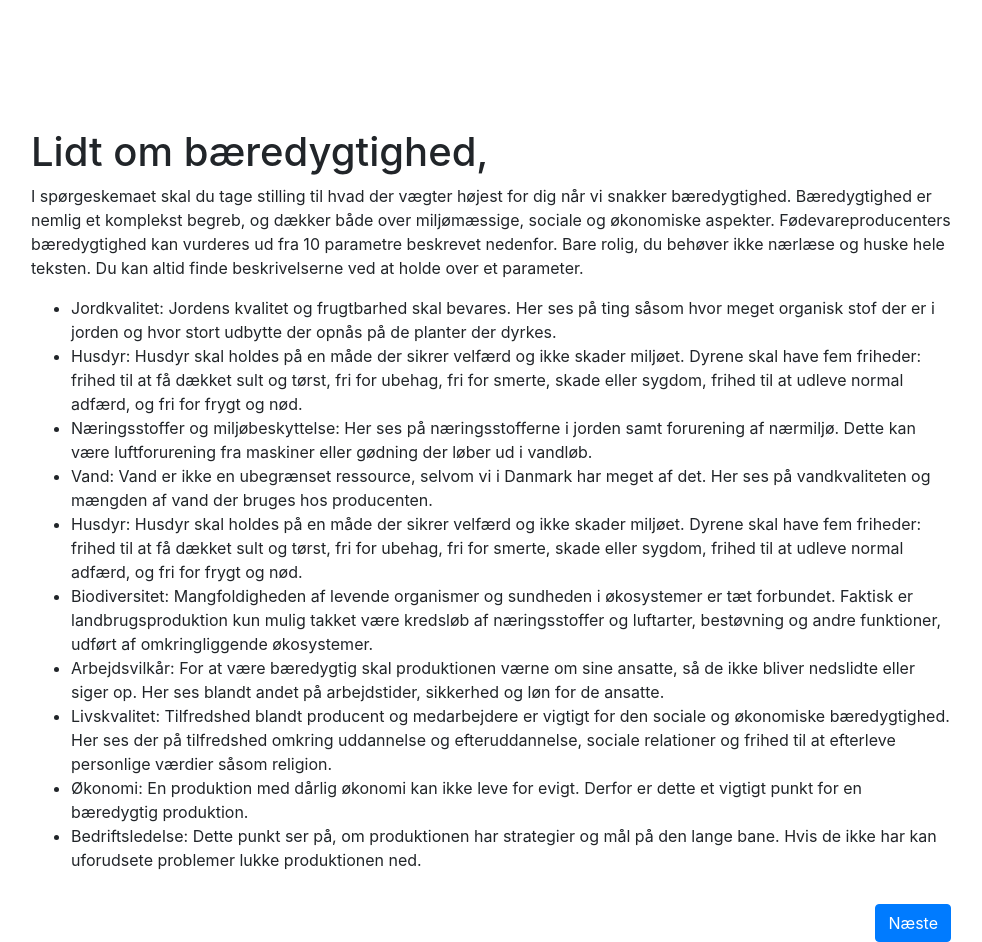
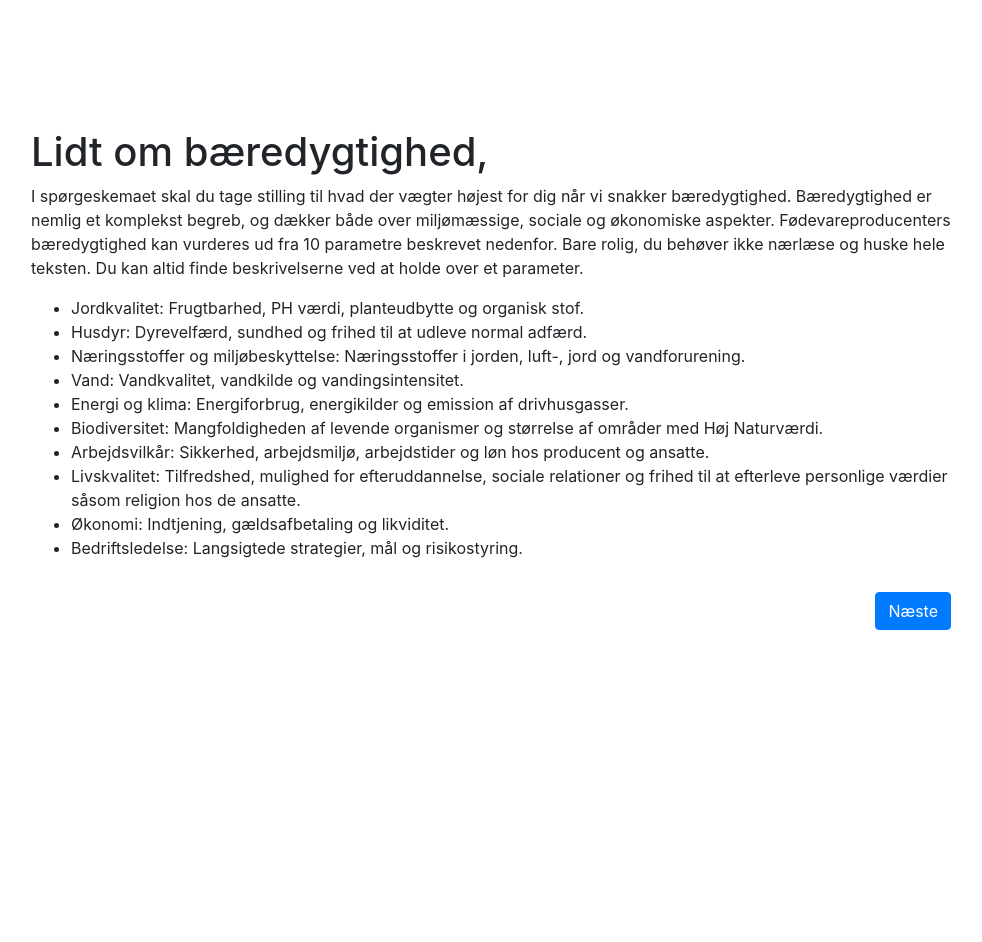
Before and after one commit to Vanluren/survey-imprecise, a React (Create React App) app: page /sustainability in a window 1280 px wide. Shown: the whole page, without its empty margins (149-1131 px from the left). After the commit the page ends 800 px from the top, so only its background shows below. Built offline with nearby package versions, Linux system fonts and the light colour scheme; no server answers.

Commit message:
Shortened description of sustainability parameters

```diff
--- a/src/TextPages/Sustainabilty.js
+++ b/src/TextPages/Sustainabilty.js
@@ -15,57 +15,35 @@ const Sustainabilty = () => {
       </p>
       <ul>
         <li>
-          Jordkvalitet: Jordens kvalitet og frugtbarhed skal bevares. Her ses på
-          ting såsom hvor meget organisk stof der er i jorden og hvor stort
-          udbytte der opnås på de planter der dyrkes.
+          Jordkvalitet: Frugtbarhed, PH værdi, planteudbytte og organisk stof.
         </li>
         <li>
-          Husdyr: Husdyr skal holdes på en måde der sikrer velfærd og ikke
-          skader miljøet. Dyrene skal have fem friheder: frihed til at få dækket
-          sult og tørst, fri for ubehag, fri for smerte, skade eller sygdom,
-          frihed til at udleve normal adfærd, og fri for frygt og nød.
+          Husdyr: Dyrevelfærd, sundhed og frihed til at udleve normal adfærd.
         </li>
         <li>
-          Næringsstoffer og miljøbeskyttelse: Her ses på næringsstofferne i
-          jorden samt forurening af nærmiljø. Dette kan være luftforurening fra
-          maskiner eller gødning der løber ud i vandløb.
+          Næringsstoffer og miljøbeskyttelse: Næringsstoffer i jorden, luft-, jord og vandforurening.
         </li>
         <li>
-          Vand: Vand er ikke en ubegrænset ressource, selvom vi i Danmark har
-          meget af det. Her ses på vandkvaliteten og mængden af vand der bruges
-          hos producenten.
+          Vand: Vandkvalitet, vandkilde og vandingsintensitet.
         </li>
         <li>
-          Husdyr: Husdyr skal holdes på en måde der sikrer velfærd og ikke
-          skader miljøet. Dyrene skal have fem friheder: frihed til at få dækket
-          sult og tørst, fri for ubehag, fri for smerte, skade eller sygdom,
-          frihed til at udleve normal adfærd, og fri for frygt og nød.
+          Energi og klima: Energiforbrug, energikilder og emission af drivhusgasser.
         </li>
         <li>
-          Biodiversitet: Mangfoldigheden af levende organismer og sundheden i
-          økosystemer er tæt forbundet. Faktisk er landbrugsproduktion kun mulig
-          takket være kredsløb af næringsstoffer og luftarter, bestøvning og
-          andre funktioner, udført af omkringliggende økosystemer.
+          Biodiversitet: Mangfoldigheden af levende organismer og størrelse af områder med Høj Naturværdi.
         </li>
         <li>
-          Arbejdsvilkår: For at være bæredygtig skal produktionen værne om sine
-          ansatte, så de ikke bliver nedslidte eller siger op. Her ses blandt
-          andet på arbejdstider, sikkerhed og løn for de ansatte.
+          Arbejdsvilkår: Sikkerhed, arbejdsmiljø, arbejdstider og løn hos producent og ansatte.
         </li>
         <li>
-          Livskvalitet: Tilfredshed blandt producent og medarbejdere er vigtigt
-          for den sociale og økonomiske bæredygtighed. Her ses der på
-          tilfredshed omkring uddannelse og efteruddannelse, sociale relationer
-          og frihed til at efterleve personlige værdier såsom religion.
+          Livskvalitet: Tilfredshed, mulighed for efteruddannelse, sociale relationer og
+          frihed til at efterleve personlige værdier såsom religion hos de ansatte.
         </li>
         <li>
-          Økonomi: En produktion med dårlig økonomi kan ikke leve for evigt.
-          Derfor er dette et vigtigt punkt for en bæredygtig produktion.
+          Økonomi: Indtjening, gældsafbetaling og likviditet.
         </li>
         <li>
-          Bedriftsledelse: Dette punkt ser på, om produktionen har strategier og
-          mål på den lange bane. Hvis de ikke har kan uforudsete problemer lukke
-          produktionen ned.
+          Bedriftsledelse: Langsigtede strategier, mål og risikostyring.
         </li>
       </ul>
     </TextPage>
```
